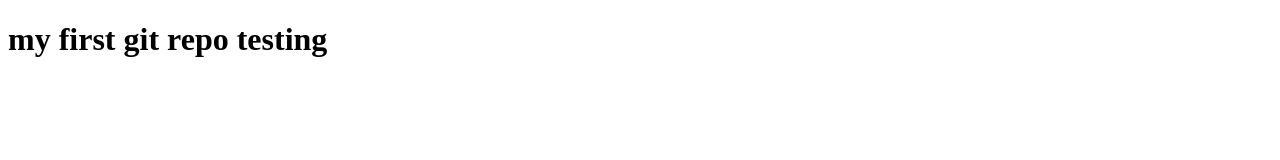
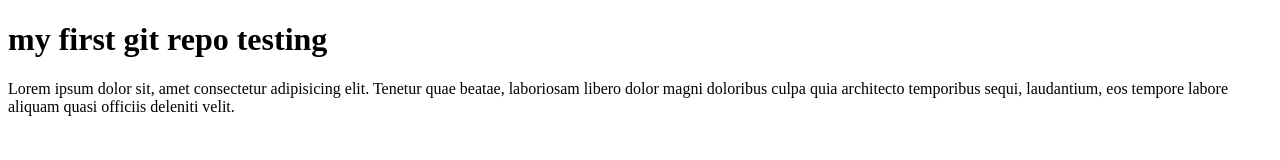
Before and after one commit to Diya-Purkayastha/my-first-git-repo, a plain HTML site: page index.html in a window 1280 px wide. Drawn offline with Linux system fonts and the light colour scheme.

Commit message:
newline coming

```diff
--- a/index.html
+++ b/index.html
@@ -7,5 +7,6 @@
 </head>
 <body>
     <h1>my first git repo testing</h1>
+    <p>Lorem ipsum dolor sit, amet consectetur adipisicing elit. Tenetur quae beatae, laboriosam libero dolor magni doloribus culpa quia architecto temporibus sequi, laudantium, eos tempore labore aliquam quasi officiis deleniti velit.</p>
 </body>
 </html>
```
